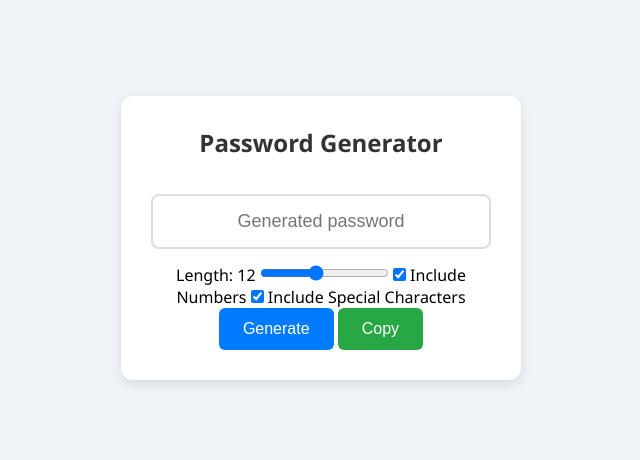
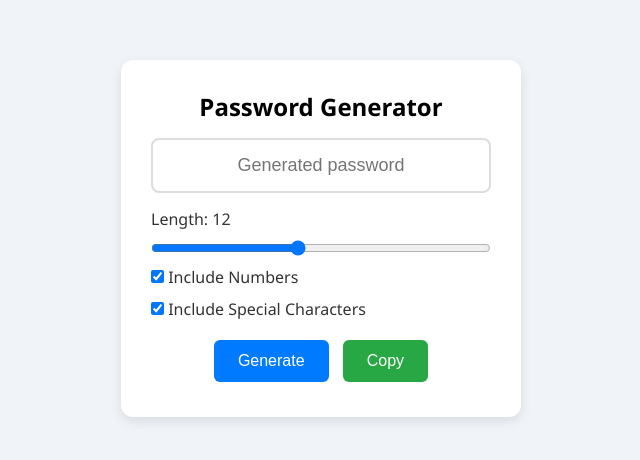
Before and after one commit to 0x71pp17/JS, a plain HTML site: page Modular/Random_Password_Generator/index.html in a window 1280 px wide. Shown: the part 162-622 px from the top of the page, without its empty margins (319-959 px from the left). Drawn offline with Linux system fonts and the light colour scheme.

Commit message:
Update styles.css

```diff
--- a/Modular/Random_Password_Generator/styles.css
+++ b/Modular/Random_Password_Generator/styles.css
@@ -1,12 +1,12 @@
 * {
+  box-sizing: border-box;
   margin: 0;
   padding: 0;
-  box-sizing: border-box;
 }
 
 body {
   font-family: 'Segoe UI', sans-serif;
-  background-color: #f0f4f8;
+  background: #f0f4f8;
   display: flex;
   justify-content: center;
   align-items: center;
@@ -22,12 +22,6 @@ body {
   width: 400px;
 }
 
-h2 {
-  margin-bottom: 20px;
-  color: #333;
-  font-size: 24px;
-}
-
 #password {
   width: 100%;
   padding: 15px;
@@ -36,22 +30,32 @@ h2 {
   border: 2px solid #ddd;
   border-radius: 8px;
   text-align: center;
-  outline: none;
 }
 
-.buttons {
+.controls {
   display: flex;
+  flex-direction: column;
   gap: 10px;
-  justify-content: center;
+  margin-bottom: 15px;
+  text-align: left;
+}
+
+.controls label {
+  font-size: 16px;
+  color: #333;
+}
+
+.controls input[type="range"] {
+  width: 100%;
 }
 
 button {
   padding: 12px 24px;
+  margin: 5px;
   font-size: 16px;
   border: none;
   border-radius: 6px;
   cursor: pointer;
-  transition: 0.3s;
 }
 
 #generate {
@@ -59,15 +63,7 @@ button {
   color: white;
 }
 
-#generate:hover {
-  background-color: #0056b3;
-}
-
 #copy {
   background-color: #28a745;
   color: white;
 }
-
-#copy:hover {
-  background-color: #1e7e34;
-}
```
